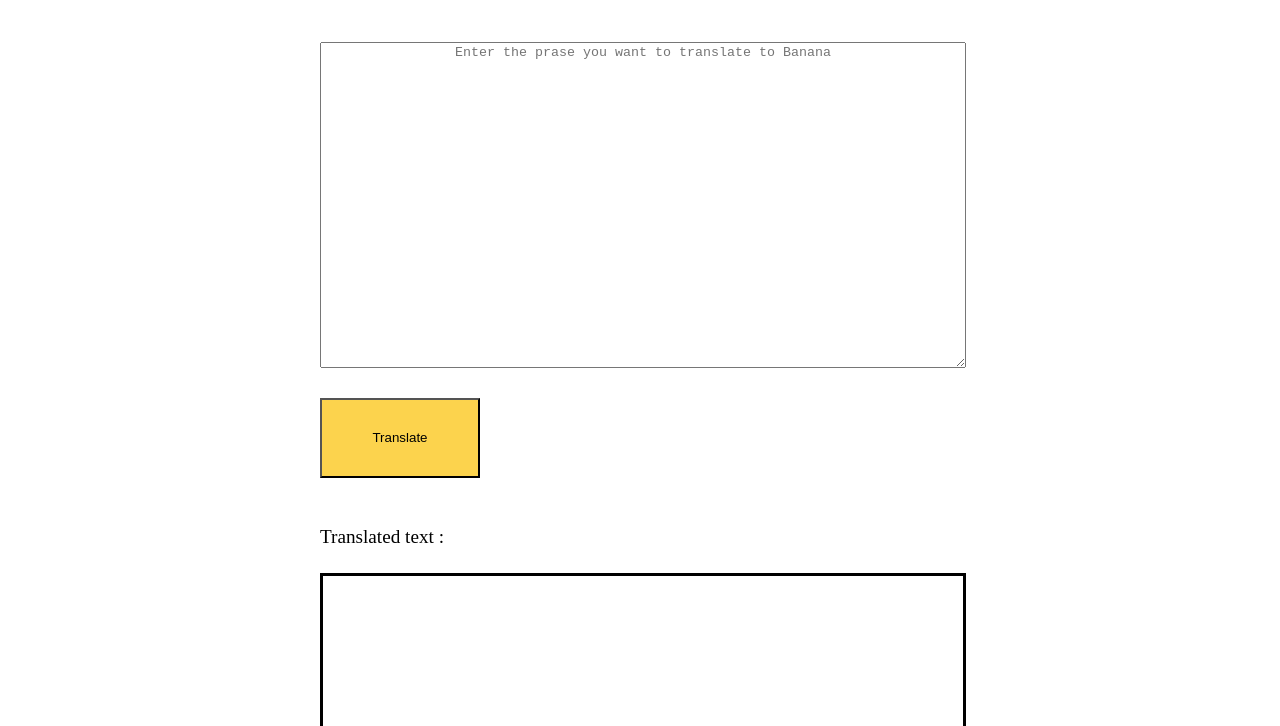
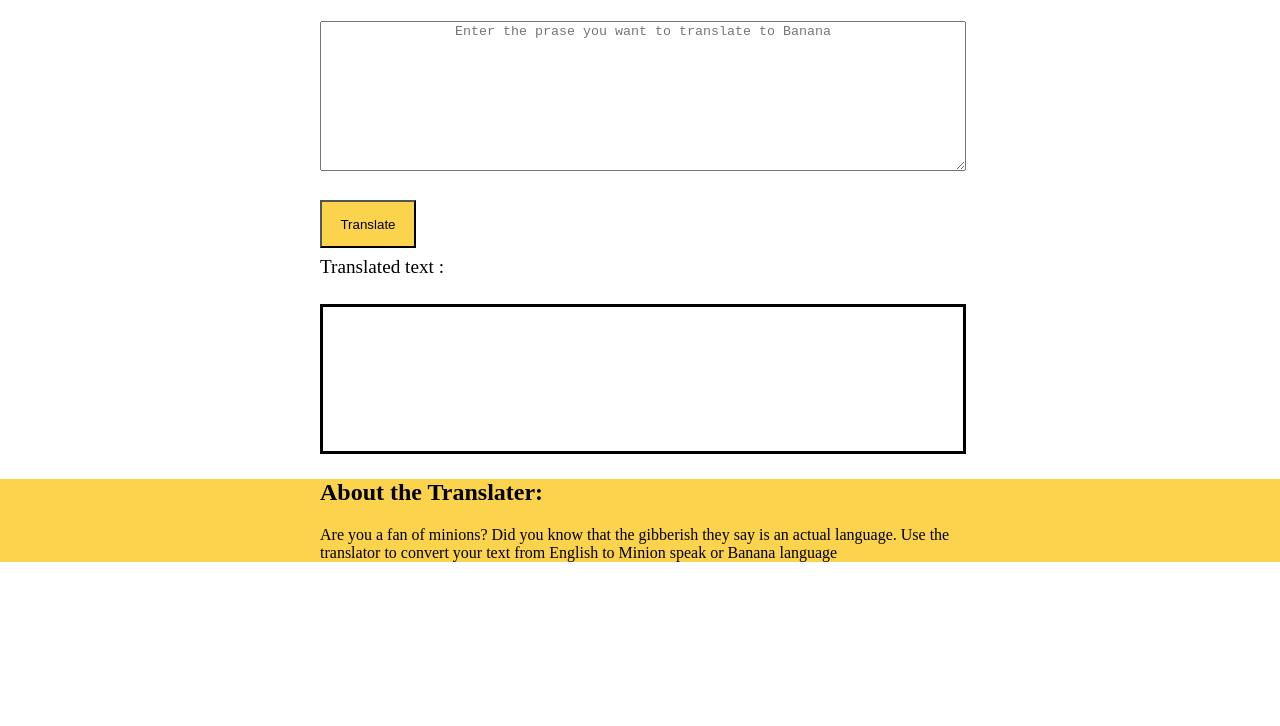
Before and after one commit to Ananth-lab/Neogcamp-bananatalk, a plain HTML site: page index.html in a window 1280 px wide. Shown: the part 74-800 px from the top of the page. Drawn offline with Linux system fonts and the light colour scheme.

Commit message:
style-added styles

```diff
--- a/styles.css
+++ b/styles.css
@@ -3,34 +3,36 @@
 }
 textarea{
     width : 50%;
-    height : 40vh;
+    height : 18vh;
     margin : 2% 25%;
     text-align: center;
 }
 #txt-output{
     width : 50%;
-    height : 40vh;
+    height : 18vh;
     margin : 2% 25%;
     text-align: center;
     border:  black solid;
 }
 #btn-translate{
     text-align: center;
-    width : 10rem;
-    height: 5rem;
+    width : 6rem;
+    height: 3rem;
     background-color: var(--primary-color);
     margin-left: 25%;
-    margin-bottom: 3rem;
+    margin-bottom: .5rem;
 }
 .main-heading{
     text-align: center;
     background-color: var(--primary-color);
     padding :1rem;
     margin-top: 0;
+    margin-bottom: 0;
 }
 .sub-heading{
     font-size: larger;
     padding-left: 25%;
+    padding-bottom: 0;
 }
 .container-main{
     width :50%;
@@ -48,4 +50,5 @@ section{
 }
 p{
     margin-bottom: 0;
+    padding-top: 0;
 }
```
